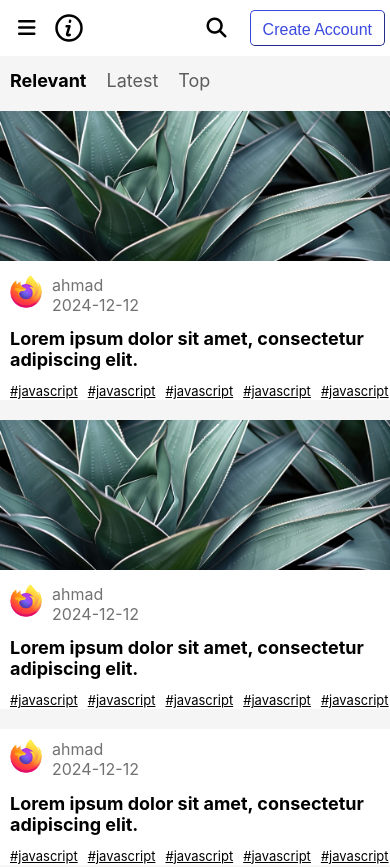
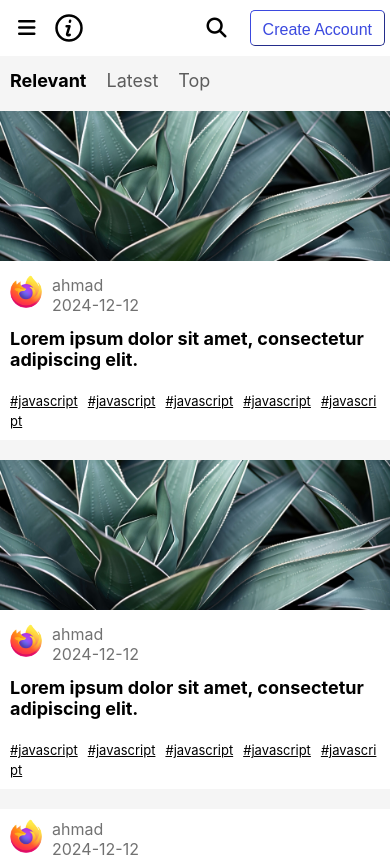
Before and after one commit to am20241219/community-app-vanilla-frontend-attempt-2, a plain HTML site: page index.html in a window 390 px wide. Shown: the top 867 px of the page. Drawn offline with Linux system fonts and the light colour scheme.

Commit message:
improve the app responsiveness

```diff
--- a/styles/style.css
+++ b/styles/style.css
@@ -151,11 +151,14 @@ h1 {
   margin: 10px;
   font-size: large;
 }
+.tags{
+    margin: 10px;
+}
 .tag {
   font-size: small;
   color: black;
   min-width: 25%;
-  margin-left: 10px;
+  margin-right: 10px;
   word-break: break-all;}
 .articles-container {
   width: 100vw;
```
